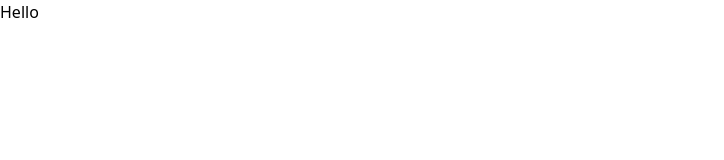
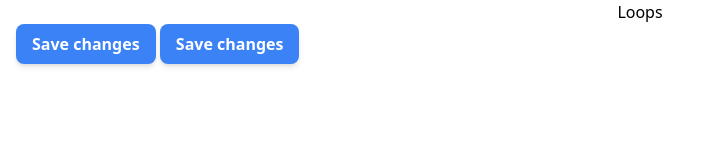
Before and after one commit to denisso/tailwind-expo, a website built with Vite: page index.html in a window 1280 px wide. Shown: the whole page, without its empty margins (0-724 px from the left). Built offline with nearby package versions, Linux system fonts and the light colour scheme.

Commit message:
example button

```diff
--- a/assets/css/style.css
+++ b/assets/css/style.css
@@ -7,3 +7,8 @@
 @tailwind base;
 @tailwind components;
 @tailwind utilities;
+@layer components {
+    .btn-primary {
+        @apply py-2 px-4 bg-blue-500 text-white font-semibold rounded-lg shadow-md hover:bg-blue-700 focus:outline-none focus:ring-2 focus:ring-blue-400 focus:ring-opacity-75;
+    }
+}
--- a/index.html
+++ b/index.html
@@ -7,10 +7,20 @@
         <title>TailwindCSS Boilerplate</title>
     </head>
 
-    <body class="">
-        <div class="container">
-            <div class="">Hello</div>
-        </div>
+    <body class="container">
+        <article class="px-4">
+            <header class="text-center"><h1>Loops</h1></header>
+            <section>
+                <!-- Before extracting a custom class -->
+                <button
+                    class="py-2 px-4 bg-blue-500 text-white font-semibold rounded-lg shadow-md hover:bg-blue-700 focus:outline-none focus:ring-2 focus:ring-blue-400 focus:ring-opacity-75"
+                >
+                    Save changes
+                </button>
+                <!-- After extracting a custom class -->
+                <button class="btn-primary">Save changes</button>
+            </section>
+        </article>
         <script type="module" src="/assets/js/main.js"></script>
     </body>
 </html>
```
